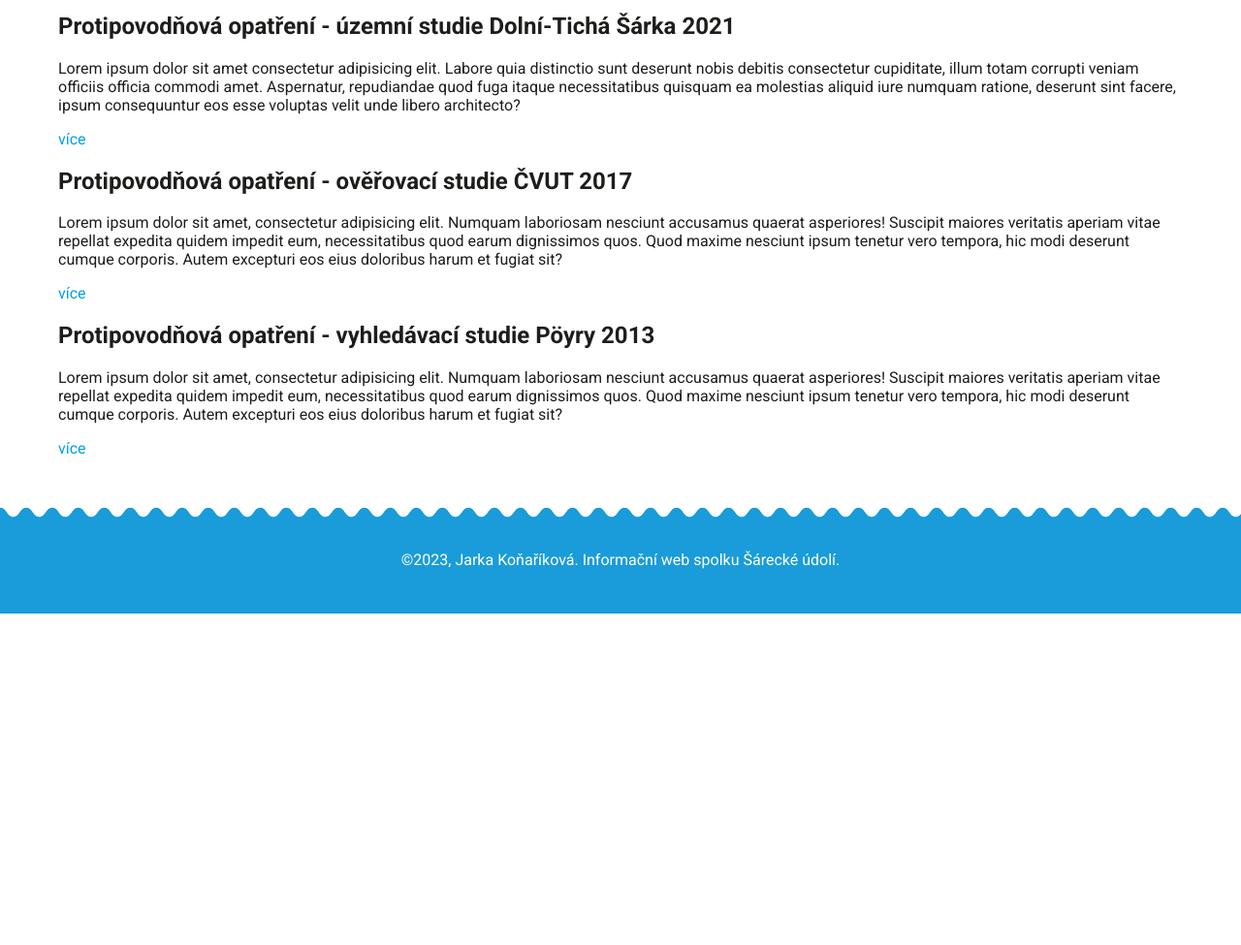
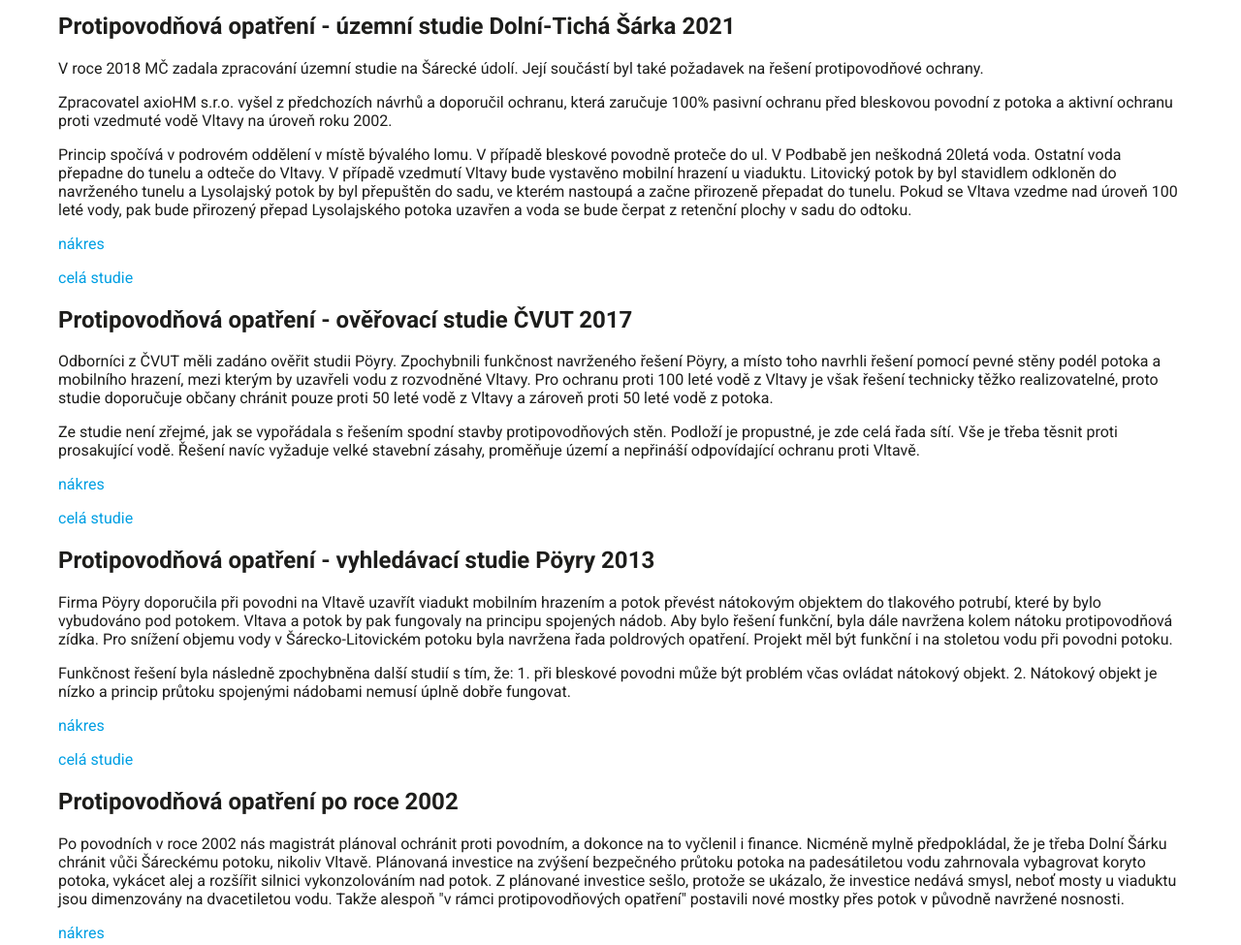
Before and after one commit to JarkaKonarikova/Zaverecny-projekt, an Eleventy site: page protipovodnovky.html in a window 1280 px wide. Shown: the part 640-1615 px from the top of the page at 97% size. Before the commit the page ends 1273 px from the top, so only its background shows below. Built offline with nearby package versions, Linux system fonts and the light colour scheme; Eleventy itself is replaced by a stand-in of ours; files that its build step writes are made by us from their sources.

Commit message:
oprava download

```diff
--- a/protipovodnovky.html
+++ b/protipovodnovky.html
@@ -7,19 +7,38 @@ title: Vody po krk
 
 <h1>Protipovodňová opatření</h1>
 <h2>Protipovodňová opatření - územní studie Dolní-Tichá Šárka 2021</h2>
-<p>Lorem ipsum dolor sit amet consectetur adipisicing elit. Labore quia distinctio sunt deserunt nobis debitis consectetur cupiditate, illum totam corrupti veniam officiis officia commodi amet. Aspernatur, repudiandae quod fuga itaque necessitatibus quisquam ea molestias aliquid iure numquam ratione, deserunt sint facere, ipsum consequuntur eos esse voluptas velit unde libero architecto?</p>
-
-<a class="button" href="/download/uzemni_studie.pdf">více</a>
+<p>V roce 2018 MČ zadala zpracování územní studie na Šárecké údolí. Její součástí byl také požadavek na řešení protipovodňové ochrany.
+</p>
+<p>Zpracovatel axioHM s.r.o. vyšel z předchozích návrhů a doporučil ochranu, která zaručuje 100% pasivní ochranu před bleskovou povodní z potoka a aktivní ochranu proti vzedmuté vodě Vltavy na úroveň roku 2002.
+</p>
+<p>Princip spočívá v podrovém oddělení v místě bývalého lomu. V případě bleskové povodně proteče do ul. V Podbabě jen neškodná 20letá voda. Ostatní voda přepadne do tunelu a odteče do Vltavy. V případě vzedmutí Vltavy bude vystavěno mobilní hrazení u viaduktu. Litovický potok by byl stavidlem odkloněn do navrženého tunelu a Lysolajský potok by byl přepuštěn do sadu, ve kterém nastoupá a začne přirozeně přepadat do tunelu. Pokud se Vltava vzedme nad úroveň 100 leté vody, pak bude přirozený přepad Lysolajského potoka uzavřen a voda se bude čerpat z retenční plochy v sadu do odtoku.
+</p>
+<p><a class="button" href="/download/protipovodnovky_uzemni_studie.jpg">nákres</a></p>
+    <p><a class="button" href="/download/uzemni_studie.pdf">celá studie</a></p>
 
 <h2>Protipovodňová opatření - ověřovací studie ČVUT 2017</h2>
-<p>Lorem ipsum dolor sit amet, consectetur adipisicing elit. Numquam laboriosam nesciunt accusamus quaerat asperiores! Suscipit maiores veritatis aperiam vitae repellat expedita quidem impedit eum, necessitatibus quod earum dignissimos quos. Quod maxime nesciunt ipsum tenetur vero tempora, hic modi deserunt cumque corporis. Autem excepturi eos eius doloribus harum et fugiat sit?</p>
+<p>Odborníci z ČVUT měli zadáno ověřit studii Pöyry. Zpochybnili funkčnost navrženého řešení Pöyry, a místo toho navrhli řešení pomocí pevné stěny podél potoka a mobilního hrazení, mezi kterým by uzavřeli vodu z rozvodněné Vltavy. Pro ochranu proti 100 leté vodě z Vltavy je však řešení technicky těžko realizovatelné, proto studie doporučuje občany chránit pouze proti 50 leté vodě z Vltavy a zároveň proti 50 leté vodě z potoka.
+</p>
+<p>Ze studie není zřejmé, jak se vypořádala s řešením spodní stavby protipovodňových stěn. Podloží je propustné, je zde celá řada sítí. Vše je třeba těsnit proti prosakující vodě.
 
-<a class="button" href="/download/studie_CVUT.pdf">více</a>
+Řešení navíc vyžaduje velké stavební zásahy, proměňuje území a nepřináší odpovídající ochranu proti Vltavě.
+    </p>
+    <p><a class="button" href="/download/protipovodnovky_CVUT.jpg">nákres</a></p>
+    <p><a class="button" href="/download/studie_CVUT.pdf">celá studie</a></p>
+
 
 
 <h2>Protipovodňová opatření - vyhledávací studie Pöyry 2013</h2>
-<p>Lorem ipsum dolor sit amet, consectetur adipisicing elit. Numquam laboriosam nesciunt accusamus quaerat asperiores! Suscipit maiores veritatis aperiam vitae repellat expedita quidem impedit eum, necessitatibus quod earum dignissimos quos. Quod maxime nesciunt ipsum tenetur vero tempora, hic modi deserunt cumque corporis. Autem excepturi eos eius doloribus harum et fugiat sit?</p>
+<p>Firma Pöyry doporučila při povodni na Vltavě uzavřít viadukt mobilním hrazením a potok převést nátokovým objektem do tlakového potrubí, které by bylo vybudováno pod potokem. Vltava a potok by pak fungovaly na principu spojených nádob. Aby bylo řešení funkční, byla dále navržena kolem nátoku protipovodňová zídka. Pro snížení objemu vody v Šárecko-Litovickém potoku byla navržena řada poldrových opatření. Projekt měl být funkční i na stoletou vodu při povodni potoku. </p>
 
-<a class="button" href="/download/studie_Poyry.pdf">více</a>
+    <p>Funkčnost řešení byla následně zpochybněna další studií s tím, že:
+    1. při bleskové povodni může být problém včas ovládat nátokový objekt.
+    2. Nátokový objekt je nízko a princip průtoku spojenými nádobami nemusí úplně dobře fungovat.
+    </p>
+ <p><a class="button" href="/download/studie_Poyry.pdf">nákres</a></p>
+<p><a class="button" href="/download/studie_Poyry.pdf">celá studie</a></p>
 
+<h2>Protipovodňová opatření po roce 2002</h2>
+<p>Po povodních v roce 2002 nás magistrát plánoval ochránit proti povodním, a dokonce na to vyčlenil i finance. Nicméně mylně předpokládal, že je třeba Dolní Šárku chránit vůči Šáreckému potoku, nikoliv Vltavě. Plánovaná investice na zvýšení bezpečného průtoku potoka na padesátiletou vodu zahrnovala vybagrovat koryto potoka, vykácet alej a rozšířit silnici vykonzolováním nad potok. Z plánované investice sešlo, protože se ukázalo, že investice nedává smysl, neboť mosty u viaduktu jsou dimenzovány na dvacetiletou vodu. Takže alespoň "v rámci protipovodňových opatření" postavili nové mostky přes potok v původně navržené nosnosti.</p>
+<a class="button" href="/download/protipovodnovky_2002.jpg">nákres</a>
 </section>
```
Also changed, not shown: index.html (+1 -1 lines), .eleventy.js, download/protipovodnovky_2002.jpg (added), download/protipovodnovky_CVUT.jpg (added), download/protipovodnovky_Poyry.jpg (added), download/protipovodnovky_uzemni_studie.jpg (added), 1 other file.
